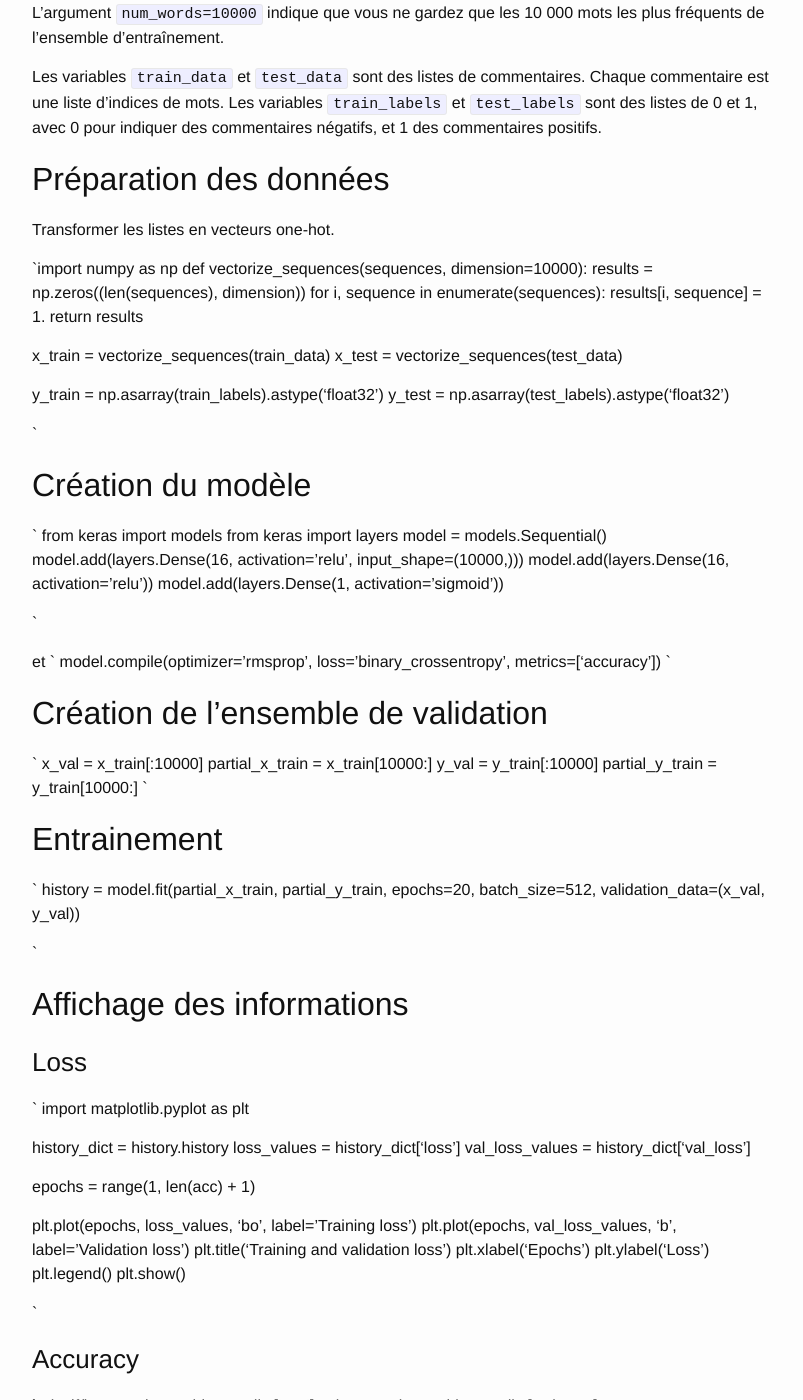
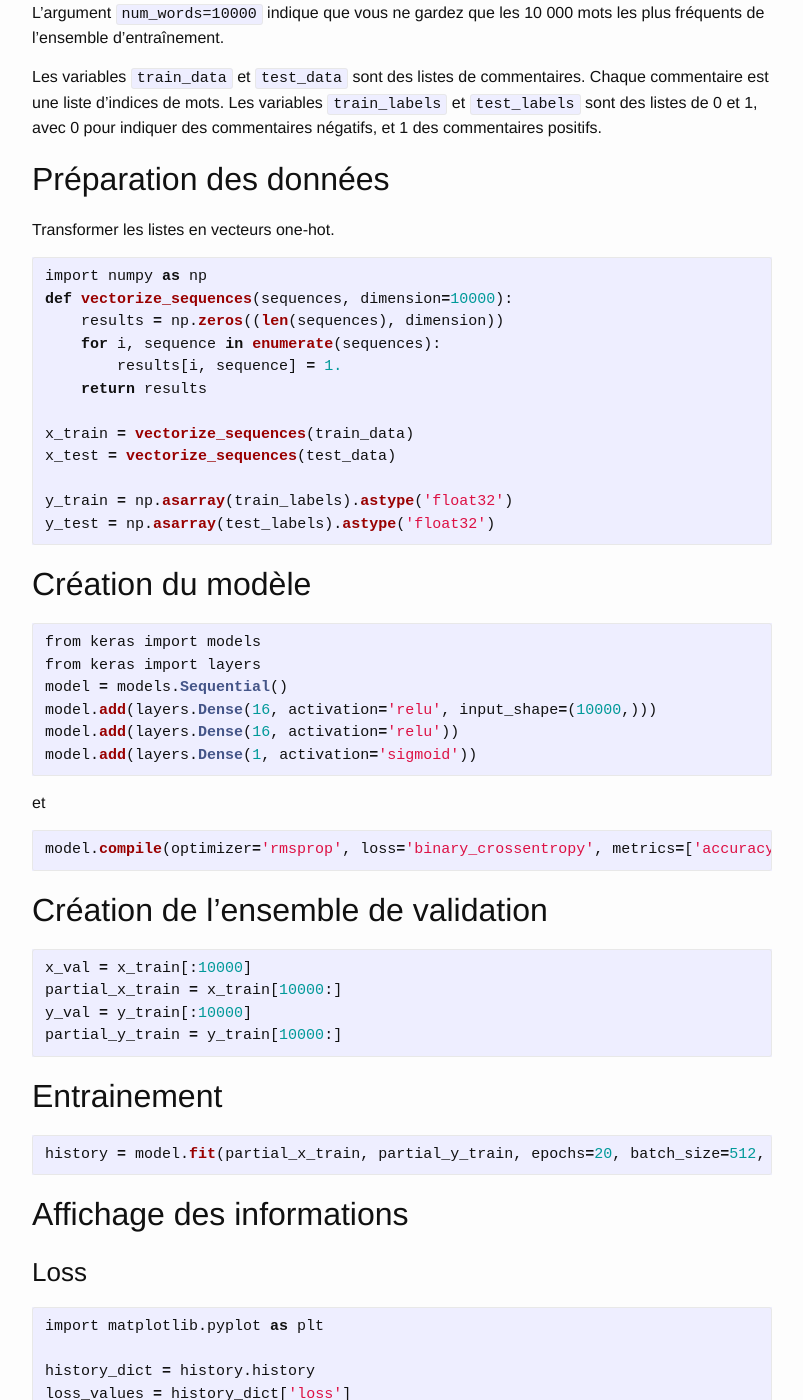
Before and after one commit to annlor/annlor.github.io, a Jekyll site: the page built from _posts/2018-10-18-aic-tp4_long.markdown, in a window 1280 px wide and 1400 px high, scrolled down 735 px. Shown: the whole window, without its empty margins (238-1041 px from the left). Built offline with Jekyll 4.4.1, drawn with Linux system fonts in a browser that asks for light colours; some of the changed text lies outside the part shown.

Commit message:
tp4 modif syntaxe

````diff
--- a/_posts/2018-10-18-aic-tp4_long.markdown
+++ b/_posts/2018-10-18-aic-tp4_long.markdown
@@ -33,8 +33,8 @@ Les variables `train_data` et `test_data` sont des listes de commentaires. Chaqu
 ## Préparation des données
 Transformer les listes en vecteurs one-hot.
 
-
-`import numpy as np
+```python
+import numpy as np
 def vectorize_sequences(sequences, dimension=10000):
     results = np.zeros((len(sequences), dimension))
     for i, sequence in enumerate(sequences):
@@ -46,45 +46,44 @@ x_test = vectorize_sequences(test_data)
 
 y_train = np.asarray(train_labels).astype('float32')
 y_test = np.asarray(test_labels).astype('float32')
+```
 
-`
 ## Création du modèle
 
-`
+```python
 from keras import models
 from keras import layers
 model = models.Sequential()
 model.add(layers.Dense(16, activation='relu', input_shape=(10000,)))
 model.add(layers.Dense(16, activation='relu'))
 model.add(layers.Dense(1, activation='sigmoid'))
-
-`
+```
 
 et
-`
+
+```python
 model.compile(optimizer='rmsprop', loss='binary_crossentropy', metrics=['accuracy'])
-`
+```
 
 ## Création de l'ensemble de validation
 
-`
+```python
 x_val = x_train[:10000]
 partial_x_train = x_train[10000:]
 y_val = y_train[:10000]
 partial_y_train = y_train[10000:]
-`
+```
 
 ## Entrainement
-`
+```python
 history = model.fit(partial_x_train, partial_y_train, epochs=20, batch_size=512, validation_data=(x_val, y_val))
-
-`
+```
 
 
 ## Affichage des informations
 
 ### Loss
-`
+```python
 import matplotlib.pyplot as plt
 
 history_dict = history.history
@@ -100,11 +99,10 @@ plt.xlabel('Epochs')
 plt.ylabel('Loss')
 plt.legend()
 plt.show()
-
-`
+```
 
 ### Accuracy
-`
+```python
 plt.clf()
 acc_values = history_dict['acc']
 val_acc_values = history_dict['val_acc']
@@ -116,13 +114,13 @@ plt.xlabel('Epochs')
 plt.ylabel('Loss')
 plt.legend()
 plt.show()
-`
+```
 
 Qu'observez-vous ? Pourquoi ?
 
 ## Test du modèle
 
-`
+```python
 model = models.Sequential()
 model.add(layers.Dense(16, activation='relu', input_shape=(10000,)))
 model.add(layers.Dense(16, activation='relu'))
@@ -131,12 +129,15 @@ model.compile(optimizer='rmsprop', loss='binary_crossentropy', metrics=['accurac
 
 
 model.fit(x_train, y_train, epochs=4, batch_size=512)
-results = model.evaluate(x_test, y_test)`
+results = model.evaluate(x_test, y_test)
+```
 
 Vous devriez obtenir une accuracy d'environ 88%. Les modèles état de l'art obtiennent près de 95%.
 
-Pour utiliser ensuite ce modèle!
-`model.predict(x_test)`
+Pour utiliser ensuite ce modèle
+```python
+model.predict(x_test)
+```
 
 ## Tester d'autres choix d'architecture
 - 1 ou 3 couches
@@ -151,5 +152,7 @@ Pour utiliser ensuite ce modèle!
 - au moins 10 exemples par thèmes dans le jeu d'entraînement
 
 ## Charger les données
-```from keras.datasets import reuters
-(train_data, train_labels), (test_data, test_labels) = reuters.load_data(num_words=10000)```
+```python
+from keras.datasets import reuters
+(train_data, train_labels), (test_data, test_labels) = reuters.load_data(num_words=10000)
+```
````
